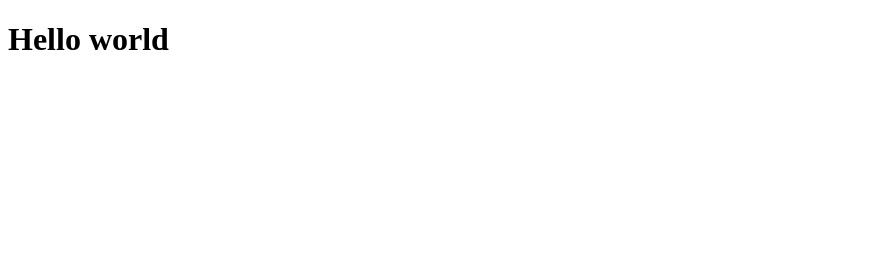
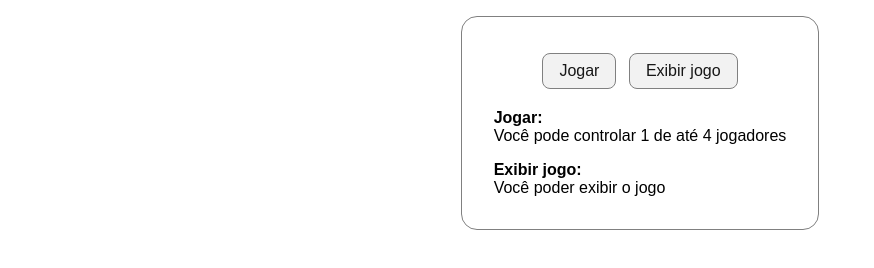
Before and after one commit to viniciuscosmome/game-pois, a website: page version/multiplayer/public/index.html in a window 1280 px wide. Shown: the whole page, without its empty margins (0-874 px from the left). Drawn offline with Linux system fonts and the light colour scheme.

Commit message:
feat: main menu

```diff
--- /dev/null
+++ b/version/multiplayer/public/assets/scripts/controller.js
@@ -0,0 +1,3 @@
+const socket = io();
+
+console.log(socket);
--- /dev/null
+++ b/version/multiplayer/public/assets/styles/main-menu.css
@@ -0,0 +1,35 @@
+.display {
+  padding: 2rem;
+  border-radius: 1rem;
+  border: 1px solid gray;
+  text-align: center;
+}
+
+.title {
+  padding: .5rem;
+  white-space: nowrap;
+}
+
+.select {
+  display: inline-block;
+  margin: .25rem;
+  padding: .5rem 1rem;
+  border-radius: .5rem;
+  border: 1px solid gray;
+  background-color: #f2f2f2;
+  color: #171717;
+  text-decoration: none;
+  transition: background-color .21s ease-out;
+}
+
+.select:hover {
+  background-color: gainsboro;
+}
+
+.details {
+  text-align: start;
+}
+
+.details h4 {
+  margin-top: 1rem;
+}
--- /dev/null
+++ b/version/multiplayer/public/assets/styles/main.css
@@ -0,0 +1,12 @@
+* {
+  margin: 0;
+  padding: 0;
+  box-sizing: border-box;
+  font-family: sans-serif;
+}
+
+body {
+  display: flex;
+  justify-content: center;
+  padding: 1rem;
+}
--- a/version/multiplayer/public/index.html
+++ b/version/multiplayer/public/index.html
@@ -1,11 +1,36 @@
 <!DOCTYPE html>
-<html lang="en">
+<html lang="pt-BR">
   <head>
     <meta charset="UTF-8" />
     <meta name="viewport" content="width=device-width, initial-scale=1.0" />
-    <title>screen - multiplayer</title>
+    <title>Selecionar modo de jogo</title>
+    <link rel="stylesheet" href="assets/styles/main.css">
+    <link rel="stylesheet" href="assets/styles/main-menu.css">
   </head>
   <body>
-    <h1>Hello world</h1>
+    <div class="display">
+      <a href="joystick.html" class="select">
+        Jogar
+      </a>
+
+      <a href="screen.html" class="select">
+        Exibir jogo
+      </a>
+
+      <div class="details">
+        <h4>
+          Jogar:
+        </h4>
+        <p>
+          Você pode controlar 1 de até 4 jogadores
+        </p>
+        <h4>
+          Exibir jogo:
+        </h4>
+        <p>
+          Você poder exibir o jogo
+        </p>
+      </div>
+    </div>
   </body>
 </html>
```
Also changed, not shown: version/multiplayer/public/joystick.html (added, +11 -0 lines), version/multiplayer/public/assets/styles/joystick.css (added).
